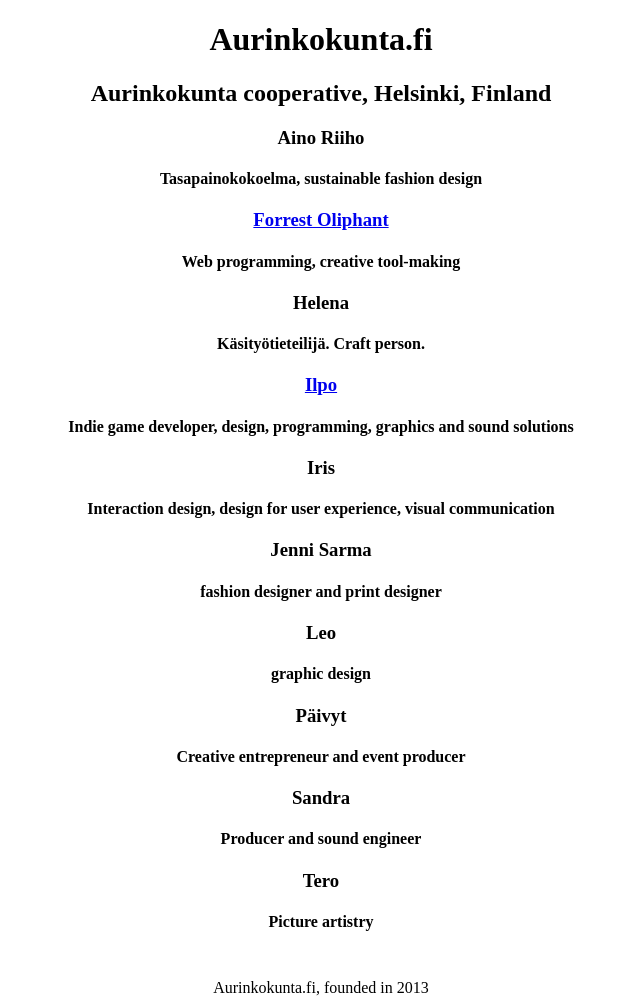
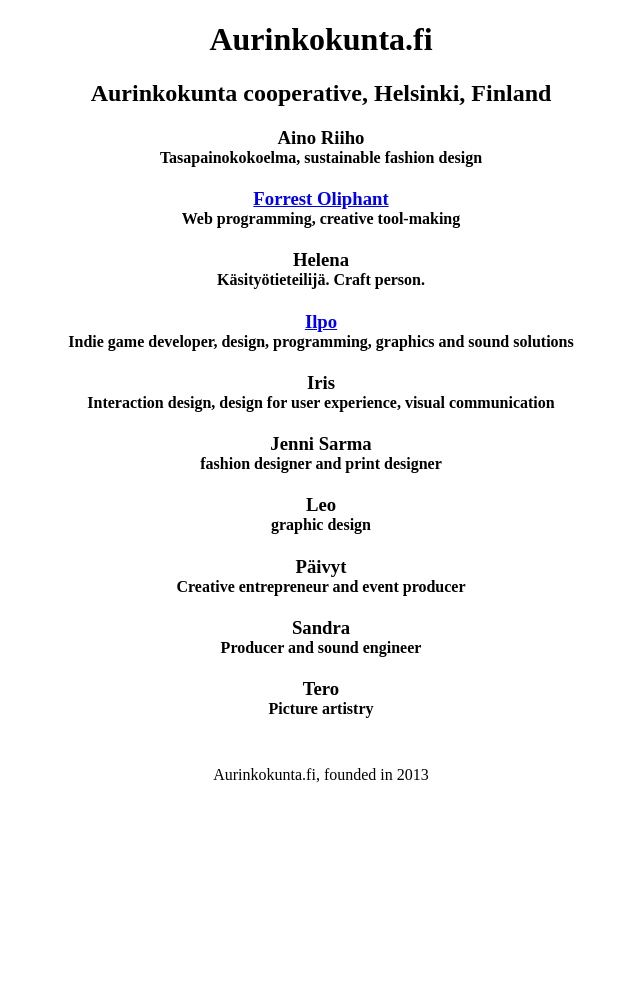
Before and after one commit to aurinkokunta/aurinkokunta.github.io, a Jekyll site: the page built from index.html, in a window 1280 px wide. Shown: the whole page, without its empty margins (319-959 px from the left). Built offline with Jekyll 4.4.1, drawn with Linux system fonts in a browser that asks for light colours; after the commit the page ends 900 px from its top, so only the background shows below that.

Commit message:
h4 spacing

```diff
--- a/_layouts/default.html
+++ b/_layouts/default.html
@@ -15,7 +15,7 @@
       .person h3 {
         margin-bottom: 0;
       }
-      .person p {
+      .person h4 {
         margin-top: 0;
       }
       footer {
```
